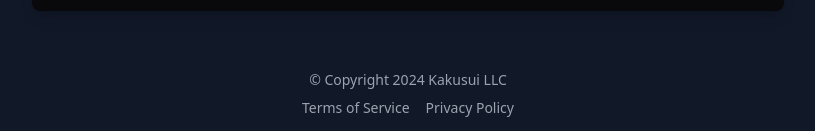
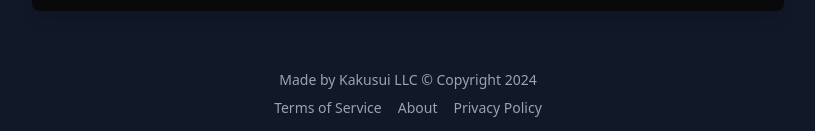
Before and after one commit to Kakusui/EasyTL-Frontend, a React (Vite) app in the folder easytl/: page / in a window 1280 px wide. Shown: the part 666-797 px from the top of the page, without its empty margins (232-1047 px from the left). Built offline with nearby package versions, Linux system fonts and the light colour scheme.

Commit message:
footer looks more coherent

```diff
--- a/easytl/index.html
+++ b/easytl/index.html
@@ -13,7 +13,7 @@ maintain allman bracket style for consistency
     <link href="/kakusui_logo.webp" rel="icon" type="image/webp"/>
     <meta name="viewport" content="width=device-width, initial-scale=1.0, maximum-scale=1.0, user-scalable=no">
     <meta content="EasyTL is a simple and easy-to-use translation tool that uses AI to translate text between languages. It differs from other translation tools by focusing on simplicity, yet remaining highly customizable." name="description"/>
-    <title>EasyTL</title>
+    <title>EasyTL | The Best AI Translator</title>
     <script>
         // Frame busting JavaScript
         if(top != self) top.location.replace(self.location.href);
--- a/easytl/src/components/Footer.tsx
+++ b/easytl/src/components/Footer.tsx
@@ -11,17 +11,30 @@ const Footer = () =>
   return (
     <footer className="absolute bottom-0 left-0 w-full py-4 text-sm text-gray-500 dark:text-gray-400 text-center">
       <div className="flex flex-col gap-2">
-        <span>© Copyright 2024 Kakusui LLC</span>
+        <span>Made by <Link
+          to="https://kakusui.org"
+          target="_blank"
+          rel="noopener noreferrer"
+          className="link-underline hover:text-gray-700 dark:hover:text-gray-300 transition-colors"
+        >
+          Kakusui LLC
+        </Link> © Copyright 2024</span>
         <div className="flex justify-center items-center gap-4">
           <Link
             to="/terms"
-            className="hover:text-gray-700 dark:hover:text-gray-300 transition-colors"
+            className="link-underline hover:text-gray-700 dark:hover:text-gray-300 transition-colors"
           >
             Terms of Service
           </Link>
           <Link
+            to="/about"
+            className="link-underline hover:text-gray-700 dark:hover:text-gray-300 transition-colors"
+          >
+            About
+          </Link>
+          <Link
             to="/privacy"
-            className="hover:text-gray-700 dark:hover:text-gray-300 transition-colors"
+            className="link-underline hover:text-gray-700 dark:hover:text-gray-300 transition-colors"
           >
             Privacy Policy
           </Link>
--- a/easytl/src/index.css
+++ b/easytl/src/index.css
@@ -70,3 +70,31 @@
     font-feature-settings: "rlig" 1, "calt" 1;
   }
 }
+
+@layer components
+{
+  .link-underline
+  {
+    position: relative;
+  }
+
+  .link-underline::after
+  {
+    content: '';
+    position: absolute;
+    width: 100%;
+    height: 1px;
+    bottom: -2px;
+    left: 0;
+    background-color: currentColor;
+    transform: scaleX(0);
+    transform-origin: right;
+    transition: transform 0.3s ease;
+  }
+
+  .link-underline:hover::after
+  {
+    transform: scaleX(1);
+    transform-origin: left;
+  }
+}
```
